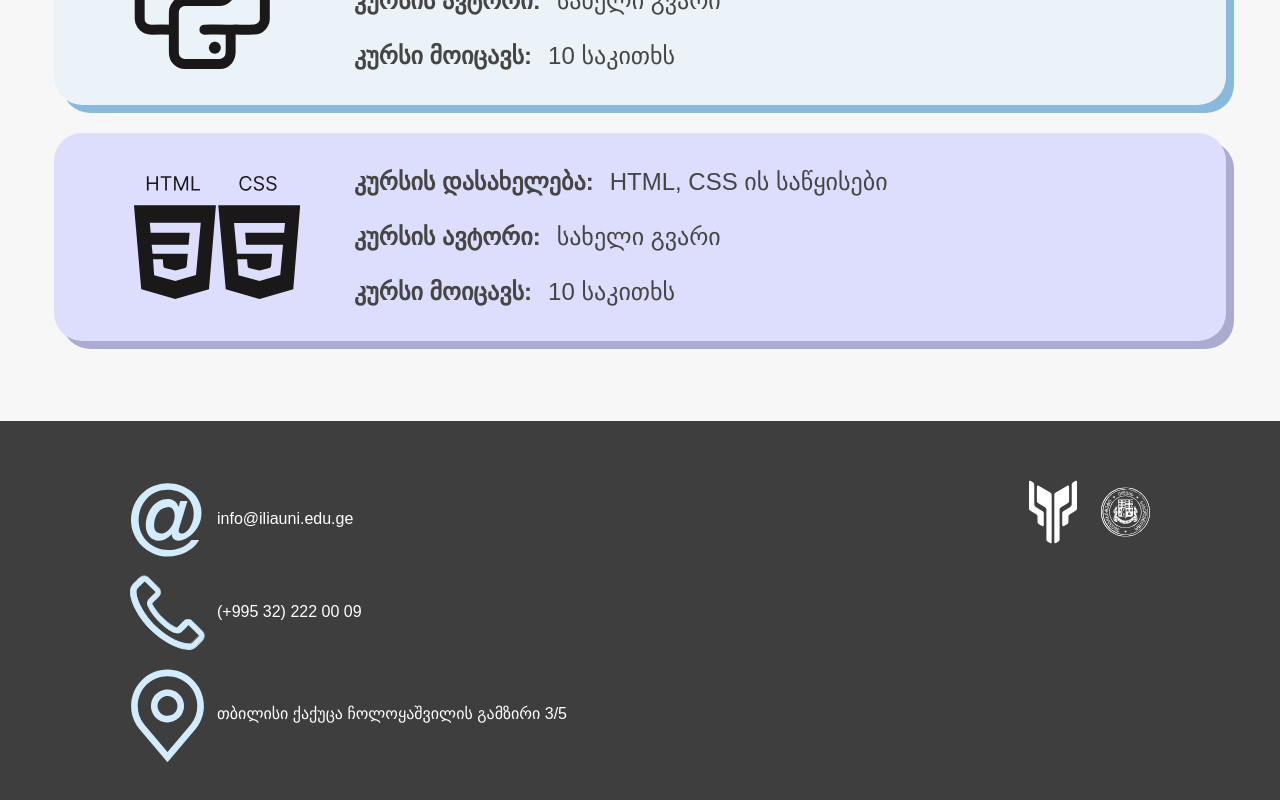
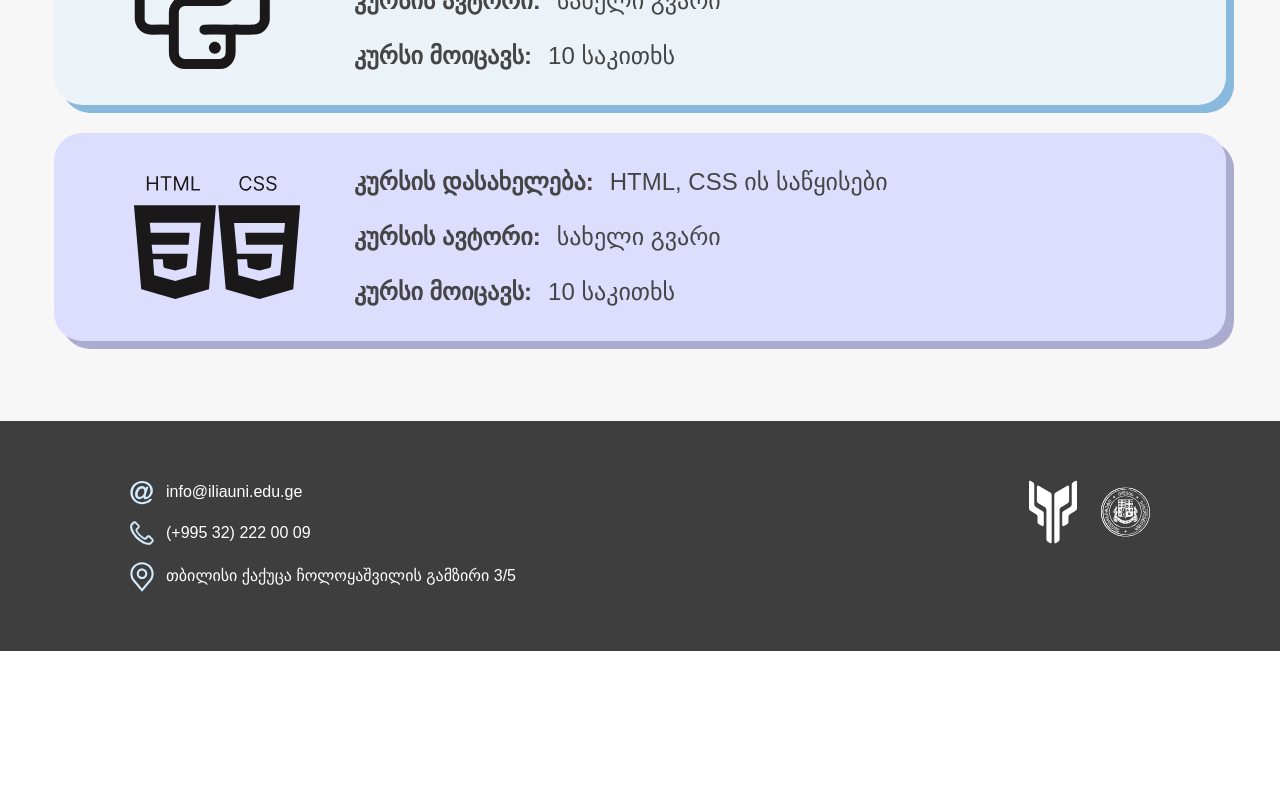
Before and after one commit to Mind1a/code-school-v2, a Next.js app: page / in a window 1280 px wide. Shown: the part 1388-2188 px from the top of the page. After the commit the page ends 2039 px from the top, so only its background shows below. Built offline with nearby package versions, Linux system fonts and the light colour scheme.

Commit message:
Revert "bugfix/footer-image-sizes"
This reverts commit 011ceea77ba367f8d53534a4625d3e0c57047011.

```diff
--- a/src/features/landing/components/composites/Footer.tsx
+++ b/src/features/landing/components/composites/Footer.tsx
@@ -18,8 +18,8 @@ const Footer = () => {
                 <Image
                   src={icon}
                   alt={alt}
-                  width={75}
-                  height={76}
+                  width={24}
+                  height={24}
                   className="flex-shrink-0"
                 />
                 {external ? (
@@ -55,8 +55,8 @@ const Footer = () => {
               <Image
                 src={icon}
                 alt={alt}
-                width={57}
-                height={76}
+                width={alt.includes("Unilab") ? 57 : 75}
+                height={alt.includes("Unilab") ? 76 : 76}
                 className="object-contain sm:w-[49px] sm:h-[64px] xs:w-[44px] xs:h-[61px] hover:opacity-80 transition-opacity"
               />
             </Link>
```
